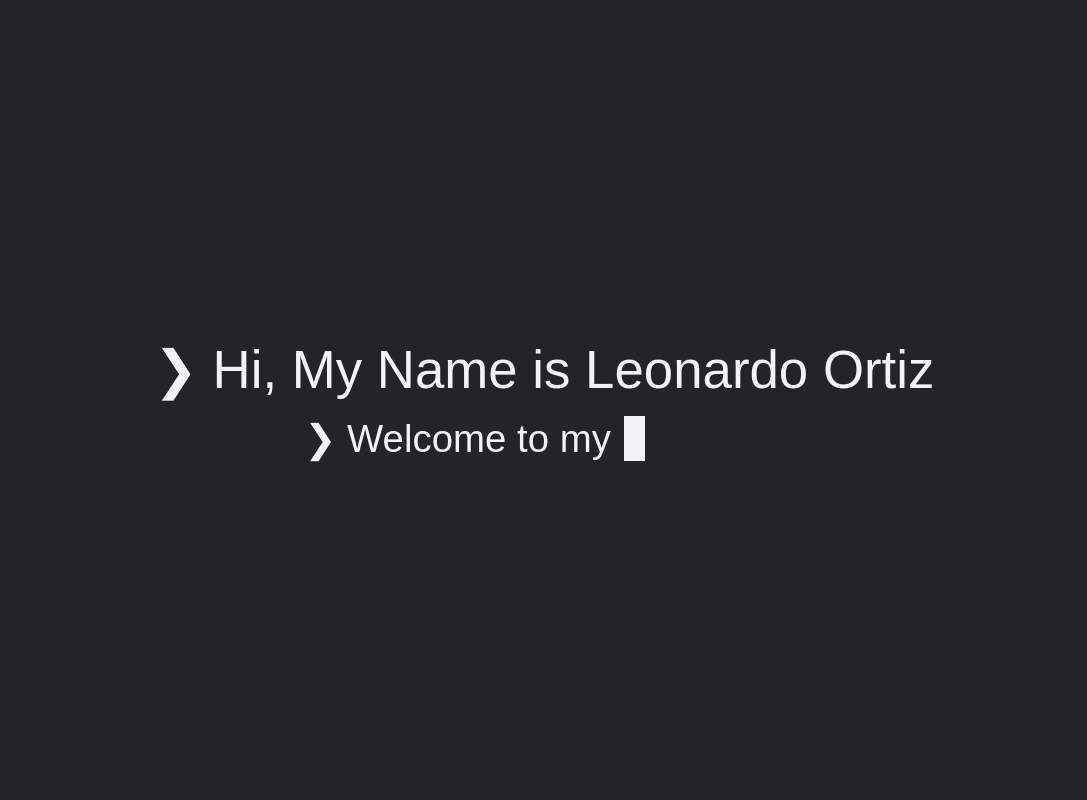
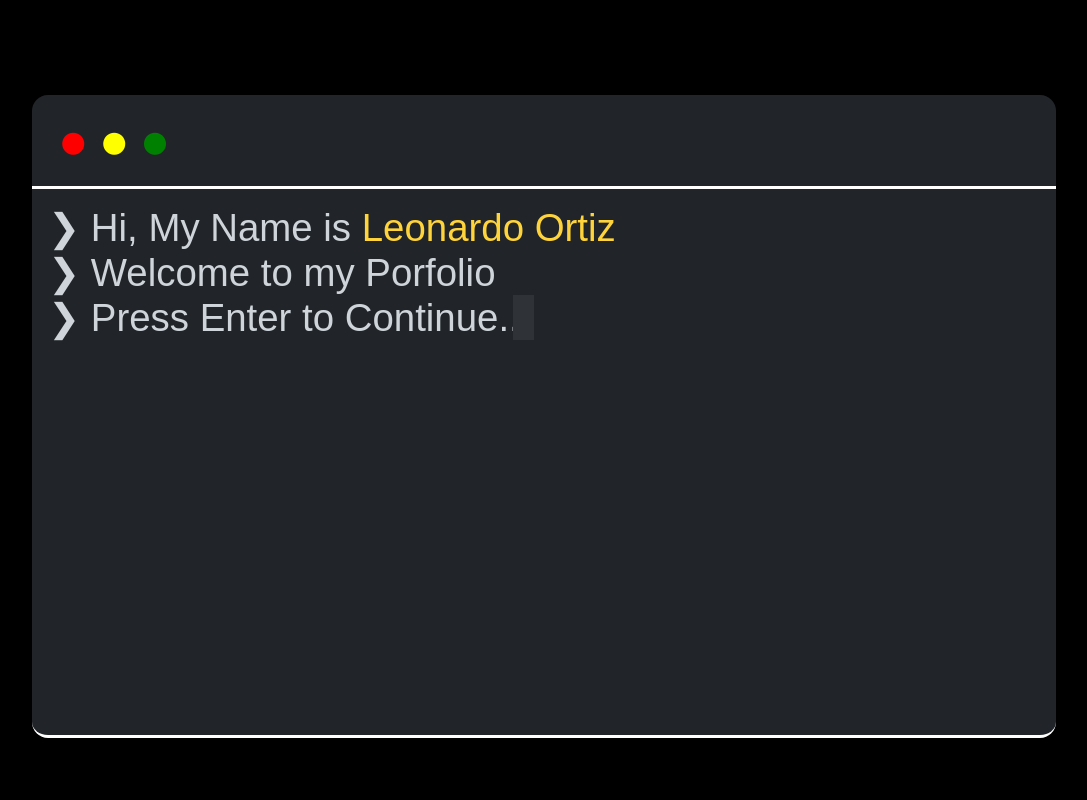
Before and after one commit to leoopez/portfolio, a website: page index.html in a window 1280 px wide. Shown: the top 800 px of the page, without its empty margins (96-1183 px from the left). Drawn offline with Linux system fonts and the light colour scheme; a web font is replaced by a local one.

Commit message:
a lot of shit

```diff
--- a/style.css
+++ b/css/animations.css
@@ -1,62 +1,9 @@
-* {
-    margin: 0;
-    padding: 0;
-}
-
-:root{
-    --bg-primary: #212529;
-    --bg-secundary: #f03e3e;
-
-    --text: #f1f3f5;
-
-    --letters: 29;
-    --speed: 3s;
-    --speed-blink: 750ms;
-}
-
-body {
-    font-family: 'Azeret Mono', sans-serif, monospace;
-    font-size: 62.5%;
-    color:var(--text);
-    background-color: var(--bg-primary);
-}
-
-
-section{
-    height: 100vh;
-}
-
-.grl__flex{
-    display: flex;
-    align-items: center;
-    justify-content: center;
-    gap: 1rem;
-}
-
-.by-column{
-    flex-direction: column;
-}
-
-h1,
-h2 {
-    position: relative;
-    width: max-content;
-}
-
-h1 {
-    font-weight: 500;
-    font-size: 3.3rem;
-}
-
-h2 {
-    font-weight: 400;
-    font-size: 2.4rem;
-}
-
-h1::before,
-h1::after,
-h2::before,
-h2::after{
+.cm-1::before,
+.cm-1::after,
+.cm-2::before,
+.cm-2::after,
+.cm-3::before,
+.cm-3::after{
     content: "";
     position: absolute;
     top: 0;
@@ -65,31 +12,44 @@ h2::after{
     left: 0;
 }
 
-h1::before{
+.cm-1::after,
+.cm-2::after,
+.cm-3::after{
+    width: 1ch;
+    height: 100%;
+}
+
+.cm-1::before{
     background-color: var(--bg-primary);
     animation: typewriter var(--speed) steps(31) forwards;
 }
 
-h1::after{
-    width: 1ch;
-    background-color: var(--text);
-    height: 100%;
+.cm-1::after{
     animation:
         typewriter var(--speed) steps(31) forwards,
         disapear var(--speed) forwards;
 }
 
-h2::before{
+.cm-2::before{
     background-color: var(--bg-primary);
     animation: typewriter var(--speed) steps(27) forwards var(--speed);
 }
 
-h2::after{
-    width: 1ch;
-    height: 100%;
+.cm-2::after{
     animation:
         typewriter var(--speed) steps(27) forwards var(--speed),
-        disapearh2 var(--speed) forwards var(--speed),
+        disapear var(--speed) forwards var(--speed)
+}
+
+.cm-3::before{
+    background-color: var(--bg-primary);
+    animation: typewriter 300ms steps(27) forwards calc(2*var(--speed));
+}
+
+.cm-3::after{
+    animation:
+        typewriter 300ms steps(27) forwards calc(2*var(--speed)),
+        disapearh2 300ms forwards calc(2*var(--speed)),
         stayblink var(--speed-blink) infinite calc(2*var(--speed));
 }
 
@@ -128,6 +88,21 @@ h2::after{
     }
 }
 
+
+@keyframes disapearh2 {
+    0% {
+        background-color: transparent;
+    }
+
+    1% {
+        background-color: var(--text);
+    }
+
+    100% {
+        background-color: var(--text);
+    }
+}
+
 @keyframes stayblink {
     to {
         background-color: transparent;
--- /dev/null
+++ b/css/style.css
@@ -0,0 +1,139 @@
+@import url("animations.css");
+* {
+    margin: 0;
+    padding: 0;
+    box-sizing: content-box;
+}
+
+:root{
+    --bg-primary: #212529;
+    --bg-secundary: #f03e3e;
+    --bg-accent: #ffd43b;
+    --text: #ced4da;
+
+    --letters: 29;
+    --speed: 1.5s;
+    --speed-blink: 750ms;
+}
+
+body {
+    font-family: 'Azeret Mono', sans-serif, monospace;
+    font-size: 62.5%;
+    color:var(--text);
+    background-color: black
+}
+
+
+section{
+    height: 100vh;
+}
+
+.grl__flex{
+    display: flex;
+    align-items: center;
+    justify-content: center;
+    padding: 1rem;
+}
+
+.by-column{
+    flex-direction: column;
+}
+
+.terminal {
+    background-color: var(--bg-primary);
+    /* height: 80vh; */
+    width: 80vw;
+    height: 80vh;
+    border-radius: 1rem;
+    border-bottom: 3px solid white;
+}
+
+.space-parent{
+    height: 100%;
+    width: 100%;
+}
+
+.command {
+    position: relative;
+    width: max-content;
+    font-weight: 400;
+    font-size: 3vw;
+}
+
+.terminal-header {
+    justify-content: start;
+    border-bottom: 3px solid white;
+
+}
+
+.terminal-header > span{
+    margin-left: 10px;
+    font-size: 4vw;
+}
+
+.th-1{
+    color: red;
+}
+
+.th-2{
+    color: yellow;
+}
+
+.th-3 {
+    color: green;
+}
+
+.terminal-content{
+    padding: 1rem;
+}
+
+.name {
+    color: var(--bg-accent);
+}
+
+.vsc {
+    display: grid;
+    grid-template-columns: 3rem 4rem auto;
+    grid-template-rows: 2rem;
+    background-color: wheat;
+    width: 80vw;
+    height: 80vh;
+    border-radius: 1rem;
+}
+
+.firefox {
+    background-color: #FFFFFF;
+    width: 80vw;
+    height: 80vh;
+    border-radius: 1rem;
+    padding: 1rem;
+}
+
+.ff--header {
+    display: flex;
+    align-items: center;
+    gap: 1rem
+}
+
+.ff-search {
+    background-color: var(--bg-primary);
+    border-radius: 0.5rem;
+    padding: 0.5rem;
+    width: 80%;
+}
+
+.ff {
+    color: orange
+}
+
+.i-s {
+    color: var(--text);
+}
+
+.dis {
+    background-color: #555FEC;
+    width: 80vw;
+    height: 80vh;
+    border-radius: 1rem;
+    padding: 1rem;
+}
--- a/index.html
+++ b/index.html
@@ -4,19 +4,57 @@
     <meta charset="utf-8">
 
     <title>Shilo</title>
+    <script src="https://kit.fontawesome.com/6419bf8c0d.js" crossorigin="anonymous"></script>
     <link rel="preconnect" href="https://fonts.googleapis.com">
     <link rel="preconnect" href="https://fonts.gstatic.com" crossorigin>
     <link href="https://fonts.googleapis.com/css2?family=Azeret+Mono:wght@400;500;700&display=swap" rel="stylesheet">
 
-    <link rel="stylesheet" href="style.css">
+    <link rel="stylesheet" href="css/style.css">
   </head>
 
   <body>
     <header>
-      <section class="grl__flex by-column">
-        <h1>&#10095; Hi, My Name is Leonardo Ortiz</h1>
-        <h2>&#10095; Welcome to my Porfolio...</h2>
+      <section class="grl__flex">
+        <div class="terminal">
+          <div class="grl__flex terminal-header">
+            <span class="th-1">&#9679;</span>
+            <span class="th-2">&#9679;</span>
+            <span class="th-3">&#9679;</span>
+          </div>
+          <div class="terminal-content">
+            <p class="command cm-1">&#10095; Hi, My Name is <spam class="name">Leonardo Ortiz</spam></p>
+            <p class="command cm-2">&#10095; Welcome to my Porfolio</p>
+            <p class="command cm-3">&#10095; Press Enter to Continue...</p>
+          </div>
+        </div>
       </section>
     </header>
+    <main>
+      <section class="grl__flex">
+        <div class="vsc">
+            <div class="vsc__header"></div>
+            <div class="vsc__activity-bar"></div>
+            <div class="vsc__side-bar"></div>
+            <div class="vsc__content"></div>
+        </div>
+      </section>
+
+      <section class="grl__flex">
+        <div class="firefox">
+          <div class="ff--header">
+            <i class="ff fab fa-firefox-browser fa-7x"></i>
+            <div class="ff-search">
+              <i class="fas fa-search fa-5x"></i>
+            </div>
+          </div>
+        </div>
+      </section>
+
+      <section class="grl__flex">
+        <div class="dis">
+          <i class="fab fa-discord fa-7x"></i>
+        </div>
+      </section>
+    </main>
   </body>
 </html>
--- a/index.js
+++ b/index.js
@@ -1 +1 @@
-console.log('Portafolio');
+/** @format */
```
